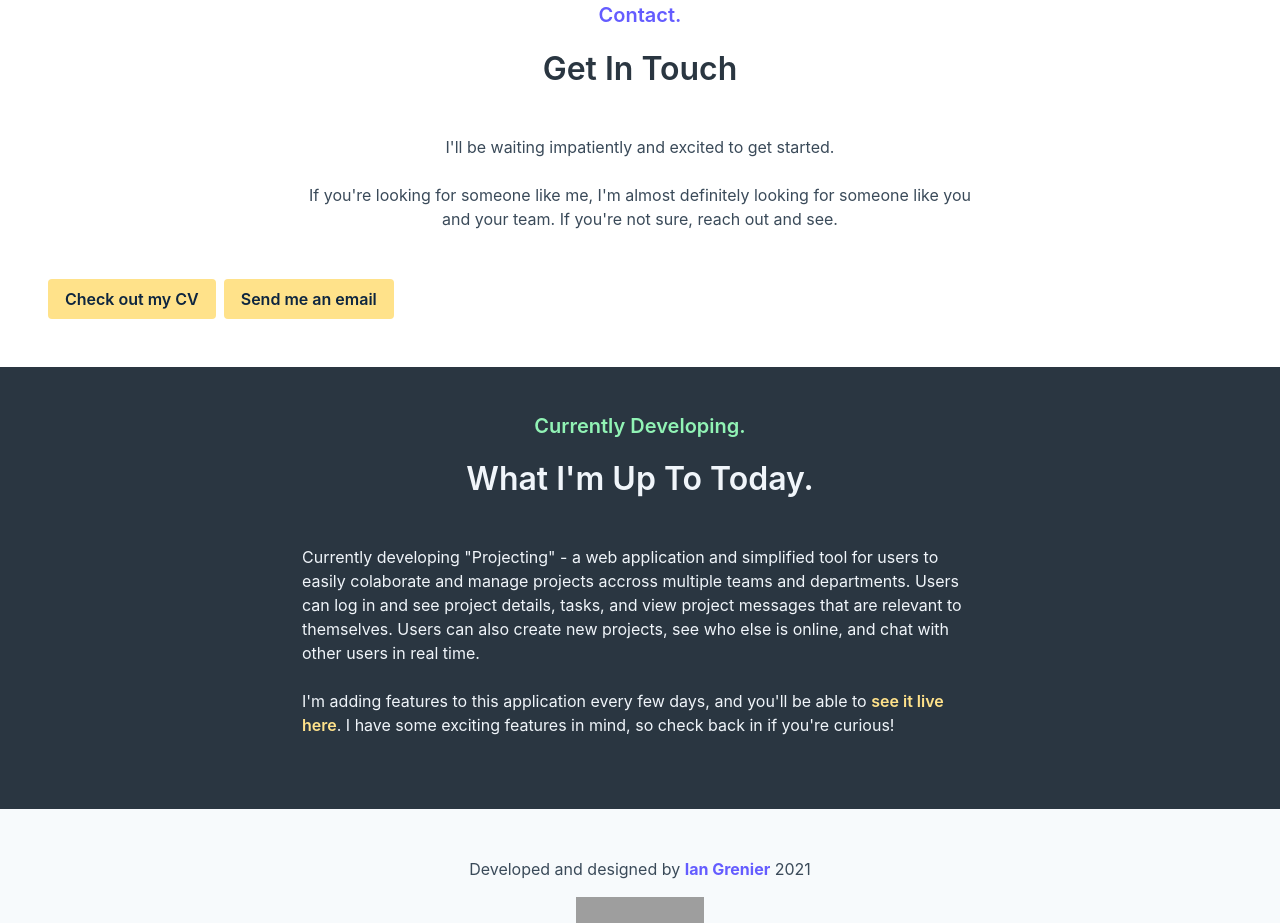
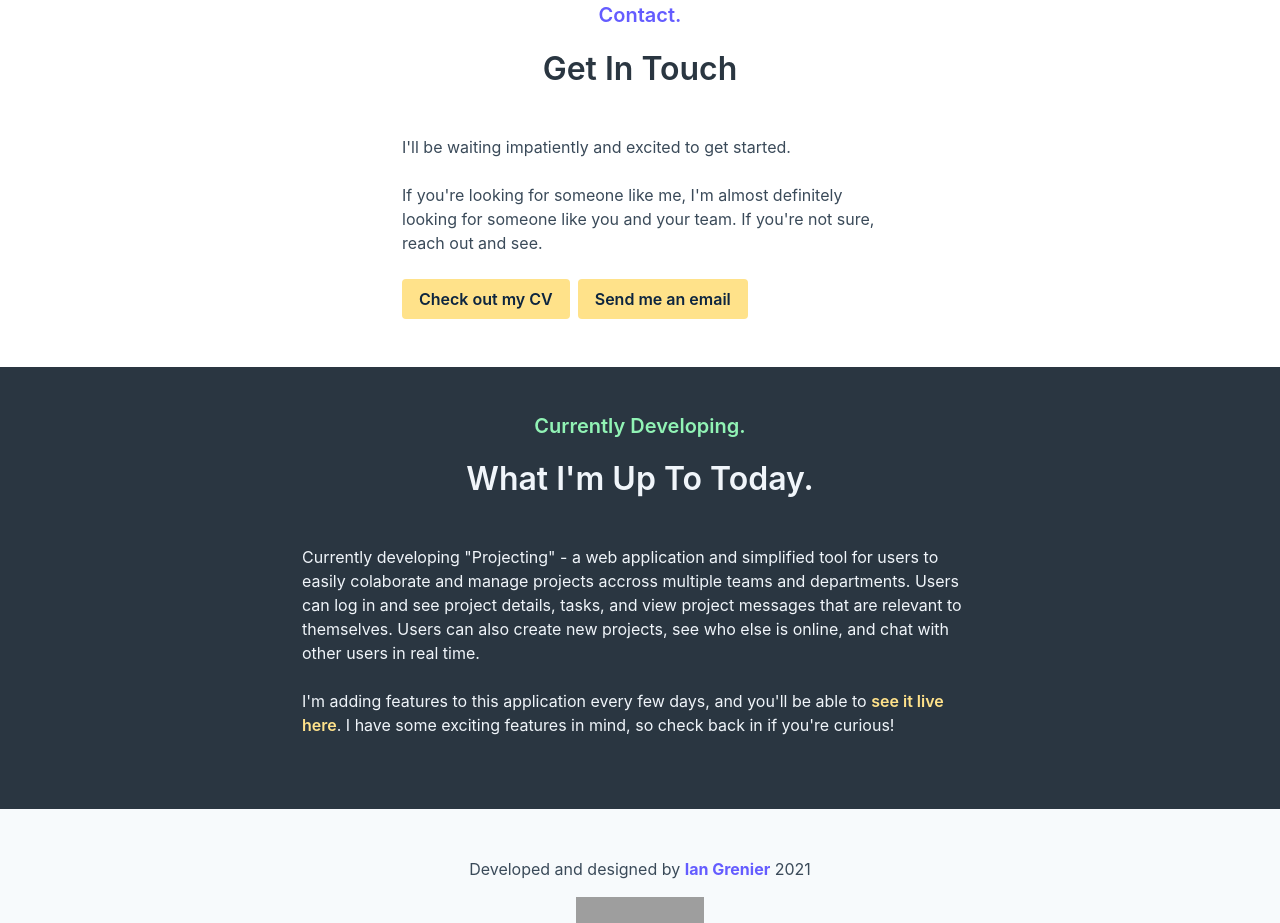
Before and after one commit to funnyr0b0t/personal-site, a plain HTML site: page index.html in a window 1280 px wide. Shown: the part 2300-3223 px from the top of the page. Drawn offline with Linux system fonts and the light colour scheme; grey boxes are pictures that could not be loaded.

Commit message:
center and group buttons

```diff
--- a/index.html
+++ b/index.html
@@ -626,10 +626,10 @@
       <p class="title is-5 has-text-primary">Contact.</p>
       <p class="title is-3">Get In Touch</p>
     </div>
-    <div class="columns is-multi-line is-centered has-text-centered">
+    <div class="columns is-multi-line is-centered">
       <div
         class="column is-7"
-        style="min-width: 240px; max-width: 700px;"
+        style="min-width: 240px; max-width: 500px;"
       >
         <div>
           <p>I'll be waiting impatiently and excited to get
@@ -640,8 +640,6 @@
             team.
             If you're not sure, reach out and see.</p>
           <br />
-        </div>
-      </div>
         </div>
         <div class="field is-grouped">
           <div class="buttons">
@@ -659,6 +657,9 @@
                 me an email</a></button>
           </div>
         </div>
+      </div>
+    </div>
+
   </section>
 
   <section class="section has-background-dark has-text-light">
```
Lines whose indentation alone changed are shown as unchanged.
